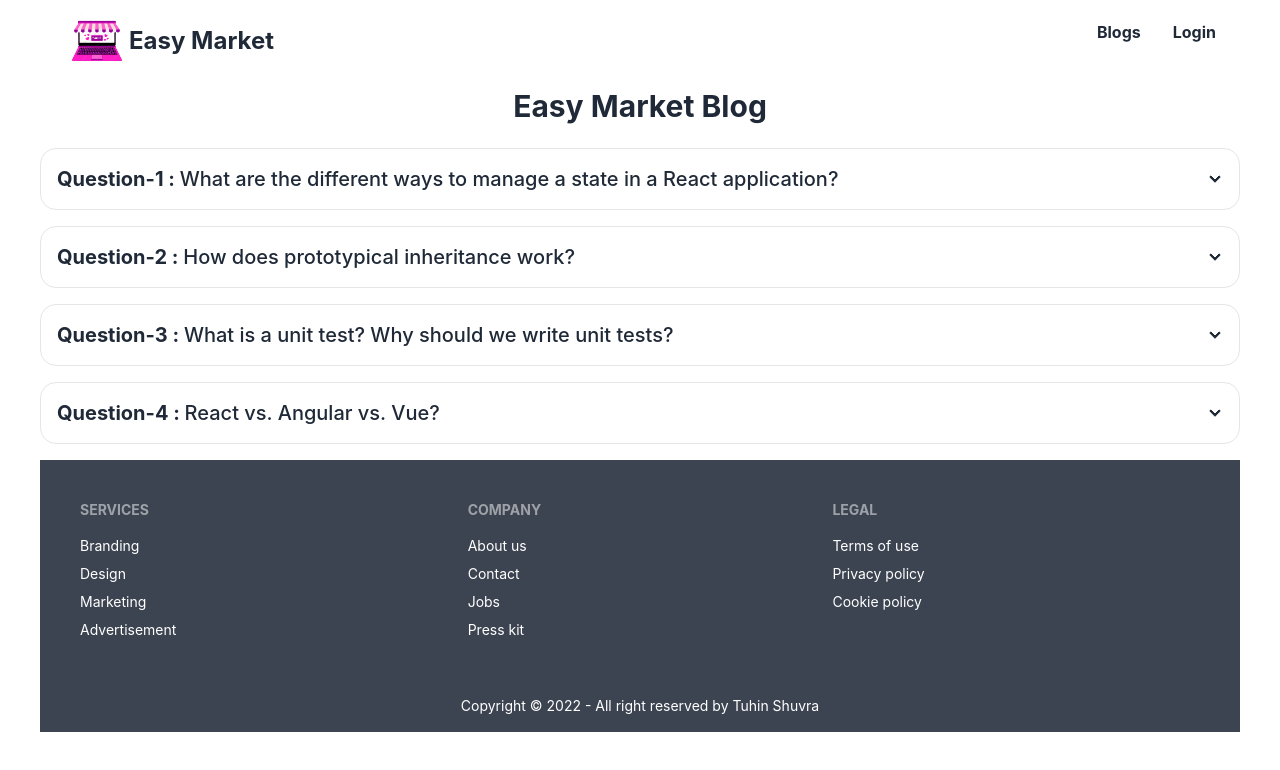
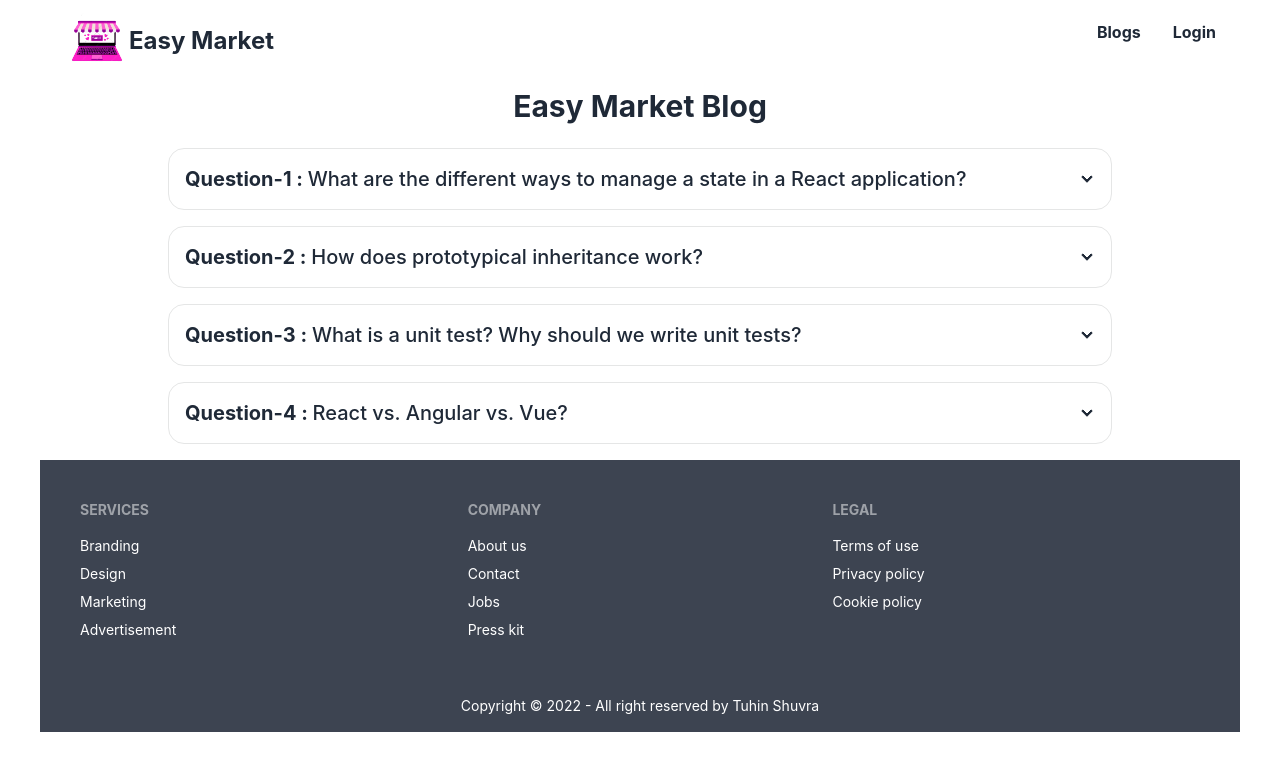
Before and after one commit to tuhinshuvra/product-resale-client, a React (Create React App) app: page /blogs in a window 1280 px wide. Shown: the top 770 px of the page. Built offline with nearby package versions, Linux system fonts and the light colour scheme; no server answers.

Commit message:
updated blog section

```diff
--- a/src/Pages/Blogs/Blogs.js
+++ b/src/Pages/Blogs/Blogs.js
@@ -3,14 +3,26 @@ import './Blogs.css';
 
 const Blogs = () => {
     return (
-        <div>
+        <div className=' lg:mx-32 md:mx-16'  >
             <h2 className='text-center font-bold text-3xl my-6'>Easy Market Blog</h2>
             <div tabIndex={0} className="collapse collapse-arrow border border-base-300 bg-base-100 rounded-box">
                 <div className="collapse-title text-xl font-medium">
-                    <b> Question-1 : </b>   What are the different ways to manage a state in a React application?
+                    <b> Question-1 : </b>What are the different ways to manage a state in a React application?
                 </div>
                 <div className="collapse-content">
-                    <p>tabIndex={0} attribute is necessary to make the div focusable</p>
+                    <p>
+                        I’ll like to explain about how to understand state in a way that helps you make more informed decisions about managing it. <br /> <br />
+
+                        State in reactive programming is data that dictates the configuration of the application in any moment in time. <br /> <br />
+
+                        In simpler words, any part of the application that is subject to change has some associated data that changes it; that data is called a state. Now, this is where people stop, learn about state, and then after learning redux put everything inside redux global state. In order to understand how to better manage state, we need to know how many types of state there can be. I like to classify state in two ways and then choose the technologies that are best suited for managing those kinds of state. <br /> <br />
+
+                        Classification based on origin
+                        Wherefrom the state originates is an important thing to consider and can be classified into: <br /> <br />
+
+                        Client-side state: Any data that is generated and consumed on the client-side like UI state can be put into this category. The general rule of thumb while managing this sort of state is to see how far the components consuming it are in the component tree. We will talk about this sort of classification a bit later. A good practice to follow if you are unsure of managing this is start with local state and you if other components need it too, you can start lifting the state up the tree. Note: Never put UI state in the cache. <br /> <br />
+
+                        Server-side state: This is not be confused by the state that is managed between the server and the database. This state is essentially any data that is requested by the client from the server via REST/GraphQL APIs. This kind of data is not originated in the client and hence requires special treatment. We would not like to re-fetch this data from the server continuously and would like to cache it. Now if you are an expert you can certainly do it yourself with Redux/Mobx/Recoil and your own caching mechanism. But there are libraries out there that are better suited for this job, like ReactQuery/SWR if you are using REST, or Apollo if you are using GraphQL. These libraries are specialized to handle these kinds of state and optimally caches it.</p>
                 </div>
             </div>
             <div tabIndex={1} className="collapse collapse-arrow border border-base-300 bg-base-100 rounded-box lg:my-4">
@@ -18,7 +30,9 @@ const Blogs = () => {
                     <b> Question-2 : </b> How does prototypical inheritance work?
                 </div>
                 <div className="collapse-content">
-                    <p>tabIndex={1} attribute is necessary to make the div focusable</p>
+                    <p>Everything in Javascript is an object. Even when creating a Class is an Object via an Object Literal or Constructor Function. This is how Javascript does class-based programming as to other traditional Object-Oriented Programming languages where they use the keyword ‘class’ and ‘inheritance’. <br /><br />
+
+                        Javascript’s version of class-based programming and other traditional class-based programming languages work with the same concept but does not work exactly similar. There are differences in its keyword, syntax, and how it works. There are also debates regarding pros and cons of Javascript’s version of class-based programming, but for simplicity’s sake and learning purposes, I do not want to go over those issues. See details here</p>
                 </div>
             </div>
             <div tabIndex={2} className="collapse collapse-arrow border border-base-300 bg-base-100 rounded-box">
@@ -26,7 +40,15 @@ const Blogs = () => {
                     <b> Question-3 : </b>What is a unit test? Why should we write unit tests?
                 </div>
                 <div className="collapse-content">
-                    <p>tabIndex={2} attribute is necessary to make the div focusable</p>
+                    <p> <b> What is Unit Testing?</b> <br />
+                        Unit Testing is a type of software testing where individual units or components of a software are tested. The purpose is to validate that each unit of the software code performs as expected. Unit Testing is done during the development (coding phase) of an application by the developers. Unit Tests isolate a section of code and verify its correctness. A unit may be an individual function, method, procedure, module, or object. <br /> <br />
+
+                        In SDLC, STLC, V Model, Unit testing is first level of testing done before integration testing. Unit testing is a WhiteBox testing technique that is usually performed by the developer. Though, in a practical world due to time crunch or reluctance of developers to tests, QA engineers also do unit testing. <br /> <br />
+
+                        <b>Why perform Unit Testing?</b> <br />
+                        Unit Testing is important because software developers sometimes try saving time doing minimal unit testing and this is myth because inappropriate unit testing leads to high cost Defect fixing during System Testing, Integration Testing and even Beta Testing after application is built. If proper unit testing is done in early development, then it saves time and money in the end. <br /> <br />
+
+                        Here, are the key reasons to perform unit testing in software engineering:</p>
                 </div>
             </div>
             <div tabIndex={3} className="collapse collapse-arrow border border-base-300 bg-base-100 rounded-box lg:my-4">
@@ -34,7 +56,59 @@ const Blogs = () => {
                     <b> Question-4 : </b>React vs. Angular vs. Vue?
                 </div>
                 <div className="collapse-content">
-                    <p>tabIndex={3} attribute is necessary to make the div focusable</p>
+                    <p> <b> There are three frameworks for building web applications that every frontend developer has heard about: React, Vue.js, and Angular.</b> <br /><br />
+
+                        React is a UI library, Angular is a fully-fledged front-end framework, while Vue.js is a progressive framework.<br /><br />
+
+                        They can be used almost interchangeably to build front-end applications, but they’re not 100 percent the same, so it makes sense to compare them and understand their differences. <br /><br />
+
+                        Each framework is component-based and allows the rapid creation of UI features. <br /><br />
+
+                        However, they all have a different structure and architecture — so first, we’ll look into their architectural differences to understand the philosophy behind them. <br /><br />
+
+                        Architecture <br /><br />
+                        React
+                        React doesn’t enforce a specific project structure, and as you can see from the official “Hello World” example below, you can start using React with just a few lines of code.
+
+                        ReactDOM.render( <br />
+                        <h1>Hello, world!</h1>, <br />
+                        document.getElementById('root') <br />
+                        ); <br /><br />
+                        React can be used as a UI library to render elements, without enforcing a specific project structure, and that’s why it’s not strictly a framework. <br /><br />
+
+                        React Elements are the smallest building blocks of React apps. They are more powerful than DOM elements because the React DOM makes sure to update them efficiently whenever something changes. <br /><br />
+
+                        Components are larger building blocks that define independent and reusable pieces to be used throughout the application. They accept inputs called props and produce elements that are then displayed to the user.<br /><br />
+
+                        React is based on JavaScript, but it’s mostly combined with JSX (JavaScript XML), a syntax extension that allows you to create elements that contain HTML and JavaScript at the same time.<br /><br />
+
+                        Anything you create with JSX could also be created with the React JavaScript API, but most developers prefer JSX because it’s more intuitive. <br /><br />
+
+                        Vue
+                        The Vue.js core library focuses on the View layer only. It’s called a progressive framework because you can extend its functionality with official and third-party packages, such as Vue Router or Vuex, to turn it into an actual framework.<br /><br />
+
+                        Although Vue is not strictly associated with the MVVM (Model-View-ViewModel) pattern, its design was partly inspired by it. With Vue, you’ll be working mostly on the ViewModel layer, to make sure that the application data is processed in a way that allows the framework to render an up-to-date View.<br /><br />
+
+                        Vue’s templating syntax lets you create View components, and it combines familiar HTML with special directives and features. This templating syntax is preferred, even though raw JavaScript and JSX are also supported.<br /><br />
+
+                        Components in Vue are small, self-contained, and can be reused throughout the application. Single File Components (SFCs) with the .vue extension contain HTML, CSS, and JavaScript so that all relevant code resides in one file.<br /><br />
+
+                        SFCs are the recommended way to organize code in Vue.js projects, especially larger ones. Tools such as Webpack or Browserify are required to transpile SFCs into working JavaScript code.<br /><br />
+
+                        Angular
+                        In this article, I’m discussing Angular 2, and not the first version of the framework which is now known as AngularJS.<br /><br />
+
+                        AngularJS, the original framework, is an MVC (Model-View-Controller) framework. But in Angular 2, there’s no strict association with MV*-patterns as it is also component-based.
+
+                        Projects in Angular are structured into Modules, Components, and Services. Each Angular application has at least one root component and one root module. <br /><br />
+
+                        Each component in Angular contains a Template, a Class that defines the application logic, and MetaData (Decorators). The metadata for a component tells Angular where to find the building blocks that it needs to create and present its view. <br /><br />
+
+                        Angular templates are written in HTML but can also include Angular template syntax with special directives to output reactive data and render multiple elements, among other things.<br /><br />
+
+                        Services in Angular are used by Components to delegate business-logic tasks such as fetching data or validating input. They are a distinct part of Angular applications. While Angular doesn’t enforce their use, it’s highly suggested to structure apps as a set of distinct services that can be reused.<br /><br />
+
+                        Angular is built in TypeScript, so its use is recommended to get the most seamless experience, but plain JavaScript is also supported.</p>
                 </div>
             </div>
         </div>
```
